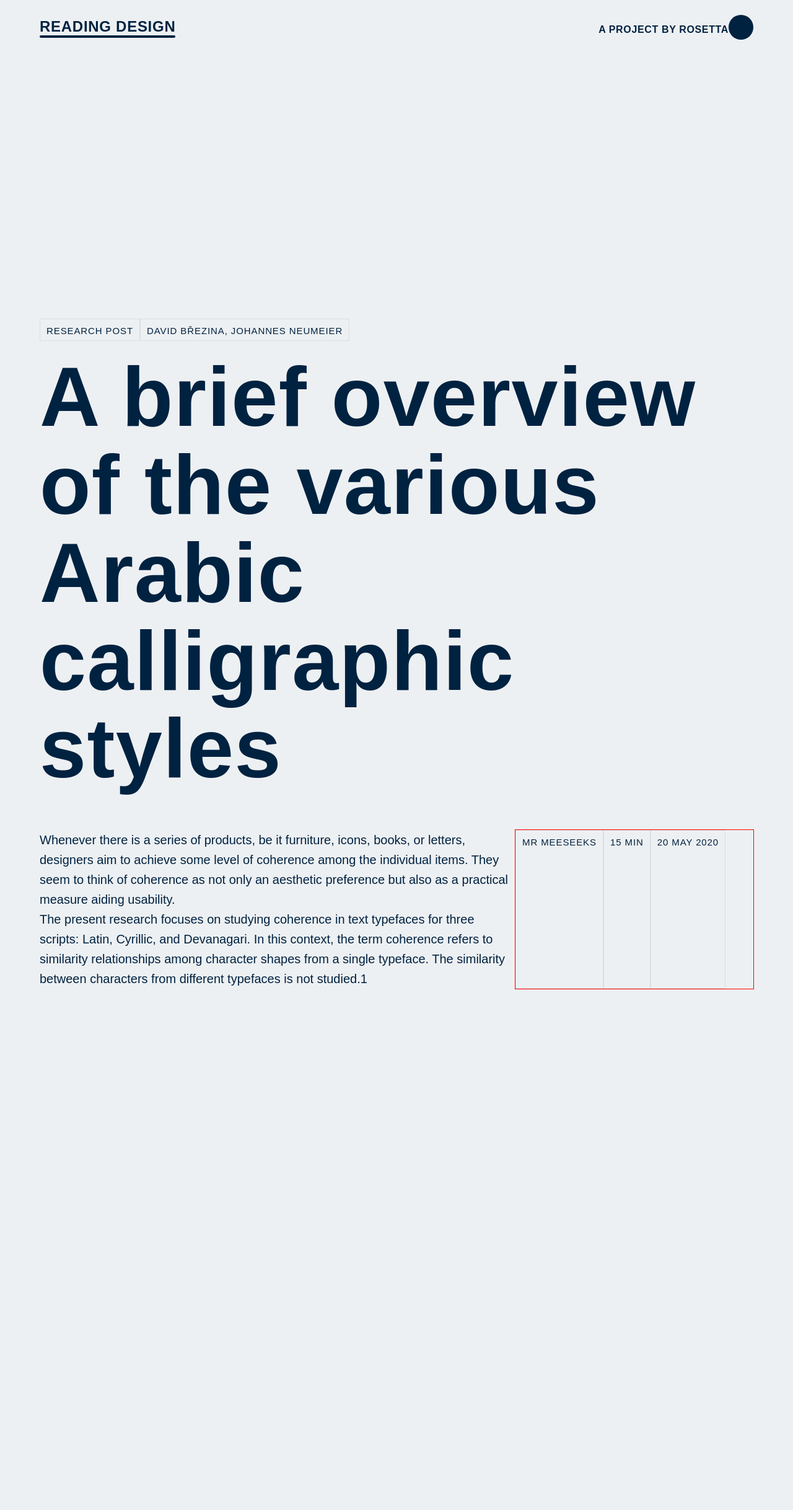
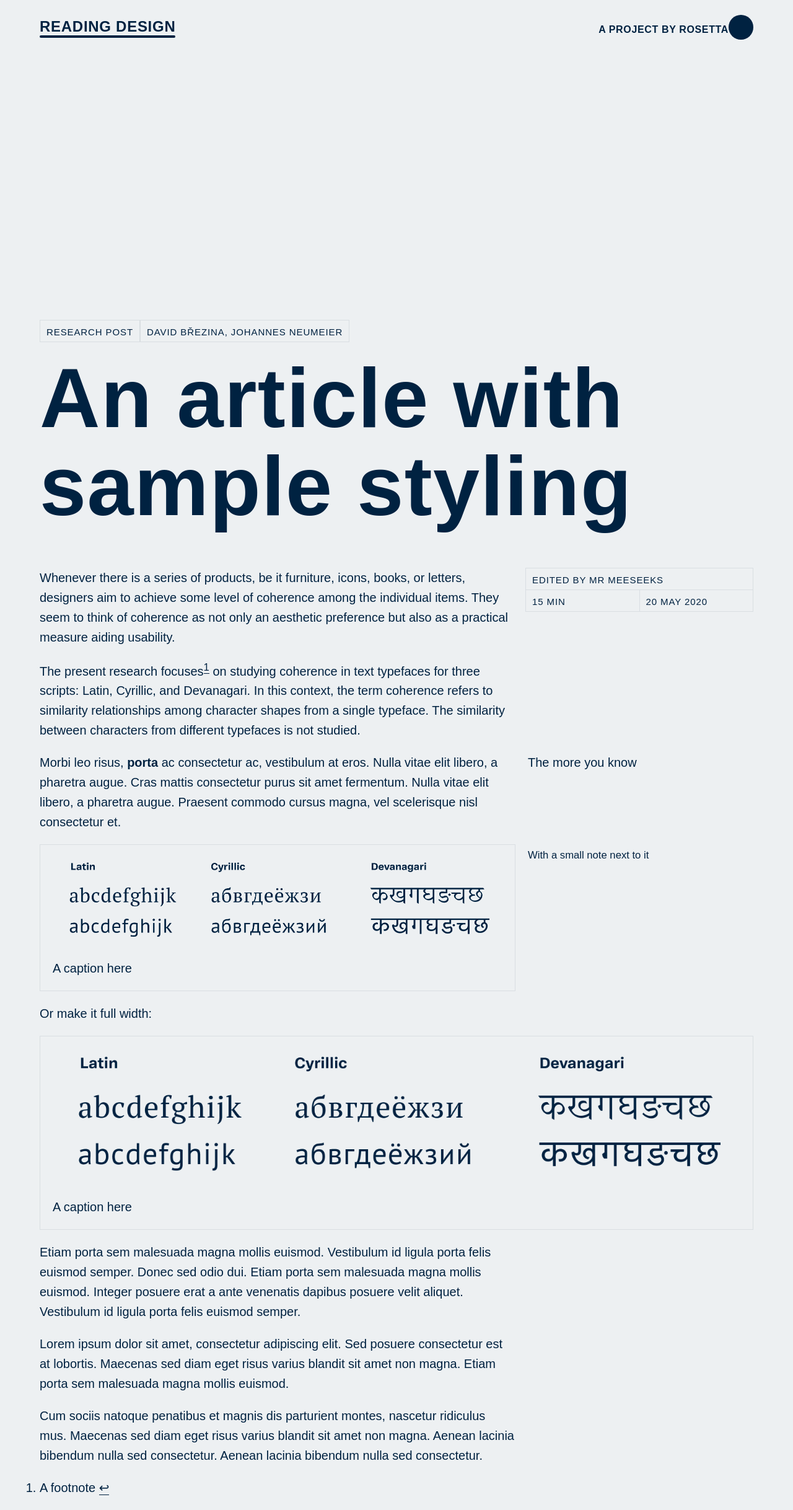
Before and after one commit to rosettatype/design-regression, a Jekyll site: the page built from _posts/2020-05-20-a-brief-overview-of-the-various-arabic-calligraphic-styles.md, in a window 1280 px wide. Shown: the whole page at 62% size. Built offline with Jekyll 4.4.1, drawn with Linux system fonts in a browser that asks for light colours; some web fonts are replaced; before the commit the page ends 1595 px from its top, so only the background shows below that.

Commit message:
Some sample styling for article content

```diff
--- a/_layouts/post.html
+++ b/_layouts/post.html
@@ -4,12 +4,12 @@ layout: default
 
 <article>
     <header>
-    <div class="tags">
-        <div class="tag">
+        <div class="meta">
+            <div class="meta-tags">
                 {{ page.categories|join: ", "}}
             </div>
 
-        <div class="tag">
+            <div class="meta-authors">
                 {{ page.authors|join: ", " }}
             </div>
         </div>
@@ -22,9 +22,15 @@ layout: default
     </main>
 
 
-    <aside class="tags">
-        <div class="tag">{{ page.editor }}</div>
-        <div class="tag">{{ page.readingtime }}</div>
-        <div class="tag">{{ page.date|date_to_string }}</div>
+    <aside class="meta">
+        {% if page.editor %}
+        <div class="meta-editor">Edited by {{ page.editor }}</div>
+        {% endif %}
+        {% if page.readingtime %}
+        <div class="meta-readingtime">{{ page.readingtime }}</div>
+        {% endif %}
+        {% if page.date %}
+        <div class="meta-date">{{ page.date|date_to_string }}</div>
+        {% endif %}
     </aside>
 </article>
--- a/_posts/2020-05-20-a-brief-overview-of-the-various-arabic-calligraphic-styles.md
+++ b/_posts/2020-05-20-a-brief-overview-of-the-various-arabic-calligraphic-styles.md
@@ -1,6 +1,6 @@
 ---
 layout: post
-title: "A brief overview of the various Arabic calligraphic styles"
+title: "An article with sample styling"
 date: 2020-05-20 11:16:57 +0300
 categories:
     - "Research Post"
@@ -13,4 +13,30 @@ readingtime: 15 min
 ---
 Whenever there is a series of products, be it furniture, icons, books, or letters, designers aim to achieve some level of coherence among the individual items. They seem to think of coherence as not only an aesthetic preference but also as a practical measure aiding usability.
 
-The present research focuses on studying coherence in text typefaces for three scripts: Latin, Cyrillic, and Devanagari. In this context, the term coherence refers to similarity relationships among character shapes from a single typeface. The similarity between characters from different typefaces is not studied.1
+The present research focuses[^1] on studying coherence in text typefaces for three scripts: Latin, Cyrillic, and Devanagari. In this context, the term coherence refers to similarity relationships among character shapes from a single typeface. The similarity between characters from different typefaces is not studied.
+
+<aside>The more you know</aside>
+
+Morbi leo risus, *porta* ac consectetur ac, vestibulum at eros. Nulla vitae elit libero, a pharetra augue. Cras mattis consectetur purus sit amet fermentum. Nulla vitae elit libero, a pharetra augue. Praesent commodo cursus magna, vel scelerisque nisl consectetur et.
+
+<aside><small>With a small note next to it</small></aside>
+
+<figure>
+<img src="/media/sample.png">
+<figcaption>A caption here</figcaption>
+</figure>
+
+Or make it full width:
+
+<figure class="full">
+<img src="/media/sample.png">
+<figcaption>A caption here</figcaption>
+</figure>
+
+Etiam porta sem malesuada magna mollis euismod. Vestibulum id ligula porta felis euismod semper. Donec sed odio dui. Etiam porta sem malesuada magna mollis euismod. Integer posuere erat a ante venenatis dapibus posuere velit aliquet. Vestibulum id ligula porta felis euismod semper.
+
+Lorem ipsum dolor sit amet, consectetur adipiscing elit. Sed posuere consectetur est at lobortis. Maecenas sed diam eget risus varius blandit sit amet non magna. Etiam porta sem malesuada magna mollis euismod.
+
+Cum sociis natoque penatibus et magnis dis parturient montes, nascetur ridiculus mus. Maecenas sed diam eget risus varius blandit sit amet non magna. Aenean lacinia bibendum nulla sed consectetur. Aenean lacinia bibendum nulla sed consectetur.
+
+[^1]: A footnote
--- /dev/null
+++ b/assets/css/_meta.scss
@@ -0,0 +1,12 @@
+.meta {
+    display: flex;
+
+    >* {
+        @include text-small();
+        border: $border;
+        display: inline-block;
+        text-transform: uppercase;
+        padding: 0.2rem 0.5rem 0;
+        font-size: 0.75rem;
+    }
+}
--- a/assets/css/_post.scss
+++ b/assets/css/_post.scss
@@ -1,20 +1,72 @@
-
 article {
 
     display: flex;
     flex-wrap: wrap;
+    align-items: flex-start;
+    margin-bottom: 5rem;
 
     header {
         width: 100%;
         margin-top: 50vh;
     }
 
+    aside {
+        box-sizing: border-box;
+        padding-left: 1em;
+        width: 100% / 6 * 2;
+    }
+
+    aside.meta {
+        flex-wrap: wrap;
+
+        & > * {
+            flex-grow: 1;
+            flex-basis: 50%;
+
+        }
+
+        .meta-editor {
+            flex-basis: 100%;
+            width: 100%;
+            margin-bottom: -1px;
+        }
+
+        .meta-date {
+            margin-left: -1px;
+        }
+    }
+
     main {
         width: 100% / 6 * 4;
-    }
 
-    aside {
-        width: 100% / 6 * 2;
-        outline: 1px solid red;
+        >* {
+            margin: 0 0 1em;
+        }
+
+        aside {
+            position: absolute;
+            right: -50%;
+            width: 50%;
+        }
+
+        figure {
+            border: $border;
+            margin: 1em 0;
+            padding: 1em;
+
+            figcaption {
+                margin: 1em 0 0;
+            }
+        }
+
+        .full {
+            width: 150%;
+        }
+
+        img {
+            display: block;
+            height: auto;
+            width: 100%;
+        }
     }
 }
--- a/assets/css/_tags.scss
+++ /dev/null
@@ -1,13 +0,0 @@
-
-.tags {
-    display: flex;
-}
-
-.tag {
-    @include text-small();
-    border: $border;
-    display: inline-block;
-    text-transform: uppercase;
-    padding: 0.2rem 0.5rem 0;
-    font-size: 0.75rem;
-}
--- a/assets/css/_typography.scss
+++ b/assets/css/_typography.scss
@@ -184,14 +184,18 @@ body>header,
 
     span {
         @include font-bold;
+        @include text-small;
         text-transform: uppercase;
-        font-size: 0.8rem;
         position: relative;
         letter-spacing: 0.04em;
 
         @include mobile {
             display: none;
         }
+    }
+
+    small {
+        @include text-small;
     }
 
     button.info {
@@ -233,10 +237,6 @@ body>header,
     }
 }
 
-aside small {
-    font-size: 1rem;
-}
-
 footer aside a {
     margin-right: 1em;
 }
--- a/assets/css/styles.scss
+++ b/assets/css/styles.scss
@@ -50,7 +50,7 @@ $spinner-size: 64px;
 @import "layout";
 @import "typography";
 
-@import "tags";
+@import "meta";
 @import "post";
 
 // @import "notifications";
--- a/assets/js/scripts.js
+++ b/assets/js/scripts.js
@@ -11,7 +11,8 @@ window.addEventListener("load", function () {
 
     var toggleMenu = document.querySelectorAll(".toggle-menu"),
         menu = document.getElementById("menu"),
-        header = document.getElementById("header")
+        header = document.getElementById("header"),
+        body = document.getElementsByTagName("body")[0]
 
     for (var i = 0; i < toggleMenu.length; i++) {
         toggleMenu[i].addEventListener("click", function () {
```
Also changed, not shown: media/sample.png (added). Lines whose indentation alone changed are shown as unchanged.
